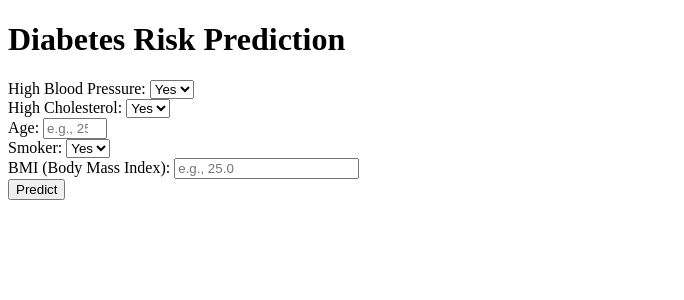
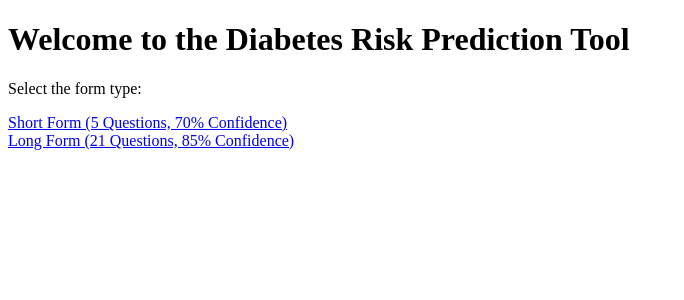
Before and after one commit to LeslieBarrera/project-2-diabetes-risk-prediction, a Flask app: page / in a window 1280 px wide. Shown: the top 300 px of the page, without its empty margins (0-684 px from the left). Run offline with Flask 3, Linux system fonts and the light colour scheme; parts of the project's set-up code (start-up, migrations or seed data) failed here and were passed over.

Commit message:
Add short and long form HTML files

```diff
--- a/templates/index.html
+++ b/templates/index.html
@@ -1,43 +1,12 @@
 <!DOCTYPE html>
-<html lang="en">
+<html>
 <head>
-    <meta charset="UTF-8">
-    <meta name="viewport" content="width=device-width, initial-scale=1.0">
     <title>Diabetes Risk Prediction</title>
 </head>
 <body>
-    <h1>Diabetes Risk Prediction</h1>
-    <form method="POST" action="/predict">
-        <label for="feature1">High Blood Pressure:</label>
-        <select id="feature1" name="feature1" required>
-            <option value="1">Yes</option>
-            <option value="0">No</option>
-        </select>
-        <br>
-
-        <label for="feature2">High Cholesterol:</label>
-        <select id="feature2" name="feature2" required>
-            <option value="1">Yes</option>
-            <option value="0">No</option>
-        </select>
-        <br>
-
-        <label for="feature3">Age:</label>
-        <input type="number" id="feature3" name="feature3" min="0" max="120" placeholder="e.g., 25" required>
-        <br>
-
-        <label for="feature4">Smoker:</label>
-        <select id="feature4" name="feature4" required>
-            <option value="1">Yes</option>
-            <option value="0">No</option>
-        </select>
-        <br>
-
-        <label for="feature5">BMI (Body Mass Index):</label>
-        <input type="number" id="feature5" name="feature5" step="0.1" placeholder="e.g., 25.0" required>
-        <br>
-
-        <button type="submit">Predict</button>
-    </form>
+    <h1>Welcome to the Diabetes Risk Prediction Tool</h1>
+    <p>Select the form type:</p>
+    <a href="/form?type=short">Short Form (5 Questions, 70% Confidence)</a><br>
+    <a href="/form?type=long">Long Form (21 Questions, 85% Confidence)</a>
 </body>
 </html>
```
Also changed, not shown: templates/long_form.html (added, +17 -0 lines), templates/short_form.html (added, +23 -0 lines).
